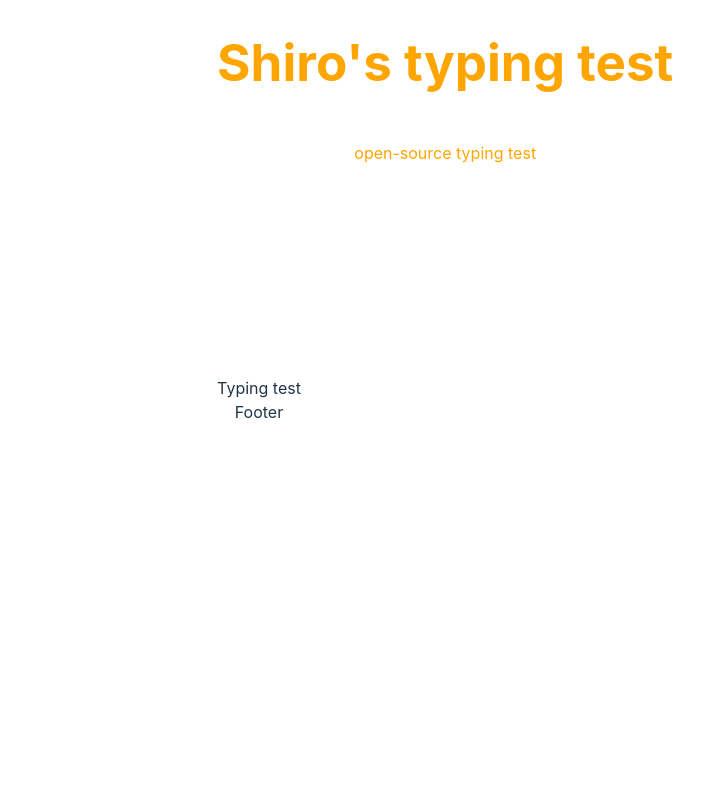
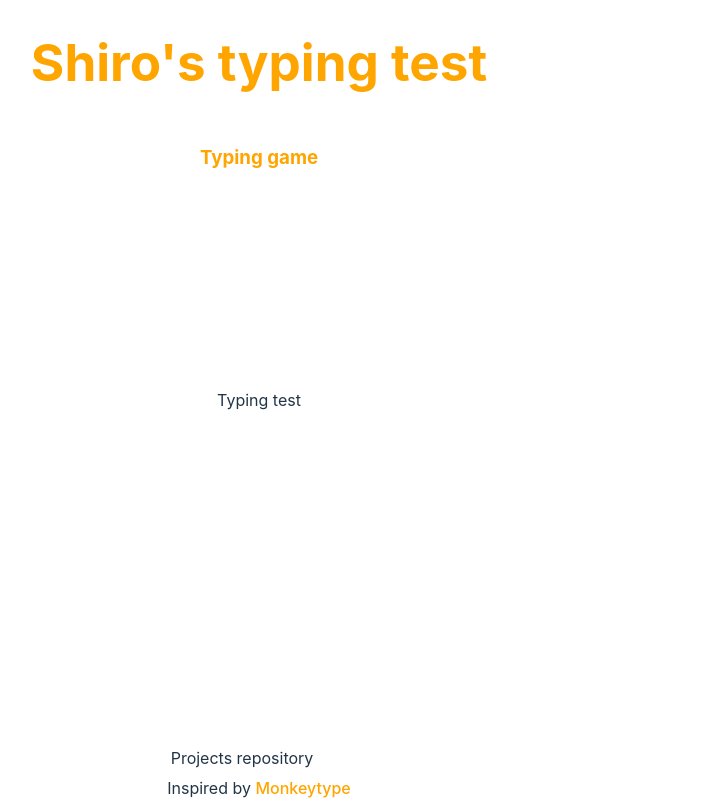
Before and after one commit to SkyDmytro/typing_test, a React (Vite) app: page / in a window 1280 px wide. Shown: the whole page, without its empty margins (381-1084 px from the left). Built offline with nearby package versions, Linux system fonts and the light colour scheme.

Commit message:
add main page

```diff
--- a/src/components/Footer/Footer.tsx
+++ b/src/components/Footer/Footer.tsx
@@ -1,7 +1,21 @@
-import React from 'react'
+import gitHubLogo from "../../assets/icons8-github-24.png"
+import "./footer.style.scss"
 
 export const Footer = () => {
   return (
-    <div>Footer</div>
+    <div className='footer'>
+        <div className="github">
+            Projects repository
+            <a href="https://github.com/SkyDmytro/typing_test">
+
+            <img src={gitHubLogo}/>
+            </a>
+        </div>
+        <div className="idea">
+          Inspired by <a className="highlighted" href="https://monkeytype.com/">
+            Monkeytype
+          </a>
+        </div>
+    </div>
   )
 }
--- /dev/null
+++ b/src/components/Footer/footer.style.scss
@@ -0,0 +1,23 @@
+.footer{
+    position: fixed;
+    display: flex;
+    justify-content: center;
+    bottom: 0;
+    left: 0;
+    width: 100%;
+    text-align: center;
+    flex-direction: column;
+    justify-content: center;
+    .github{
+        display: flex;
+        justify-content: center;
+        gap: 10px;
+    }
+    .idea{
+
+        .highlighted{
+            color: orange;
+            text-decoration: none;
+        }
+    }
+}
--- a/src/components/Header/Header.tsx
+++ b/src/components/Header/Header.tsx
@@ -7,9 +7,9 @@ export const Header = () => {
         <h1 className='title'>
             Shiro's typing test
         </h1>
-        <p className='main-text'>
-            open-source typing test
-        </p>
+        <h3 className='main-text'>
+            Typing game
+        </h3>
     </div>
   )
 }
--- a/src/components/Header/header.style.scss
+++ b/src/components/Header/header.style.scss
@@ -1,10 +1,14 @@
 .header{
+    text-align: center;
+    width: 100%;
     color: orange;
     display: flex;
+    align-self: center;
+    justify-self: center;
     flex-direction: column;
     position: fixed;
     top: 0;
-
+    left: 0;
     .title{
 
     }
--- a/src/components/TypingTest/TypingTest.tsx
+++ b/src/components/TypingTest/TypingTest.tsx
@@ -1,7 +1,5 @@
-import React from 'react'
-
 export const TypingTest = () => {
   return (
     <div>Typing test</div>
-  )
+    )
 }
```
Also changed, not shown: src/assets/github.png (added), src/assets/icons8-github-24.png (added).
